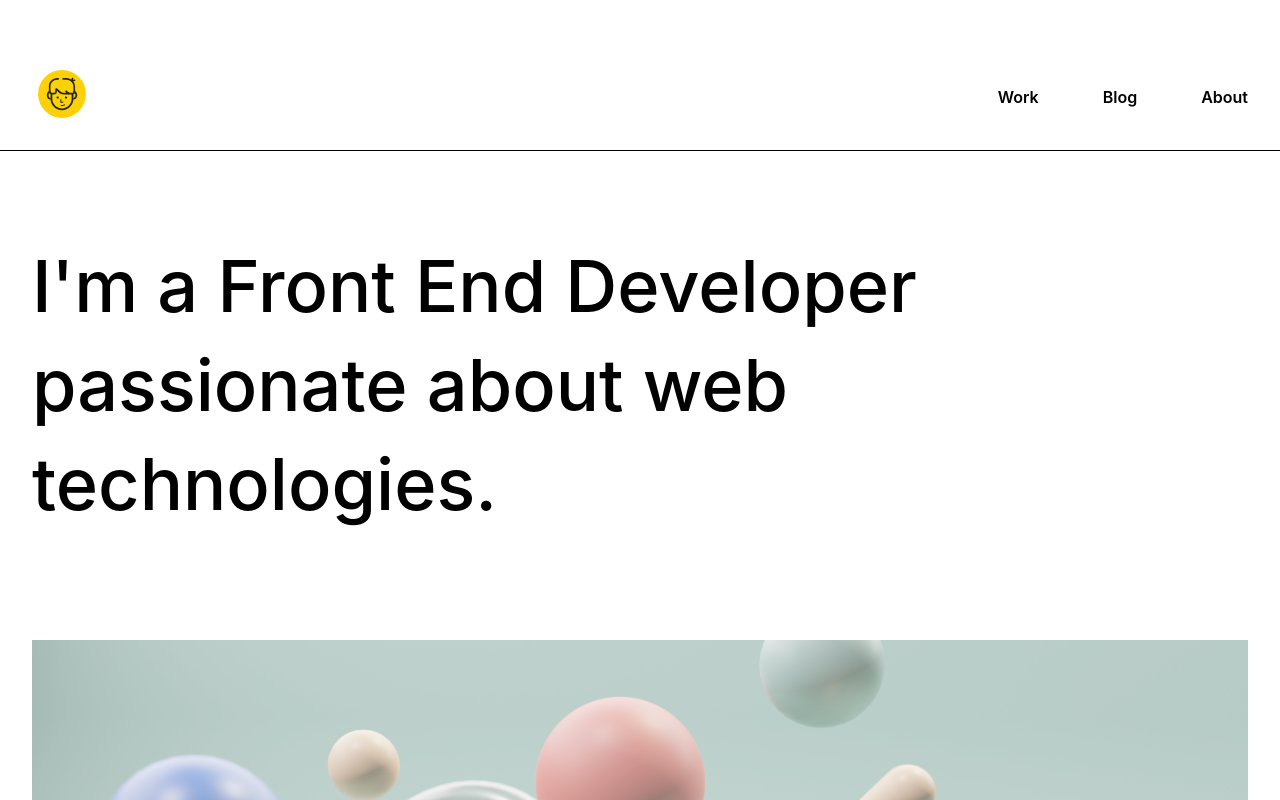
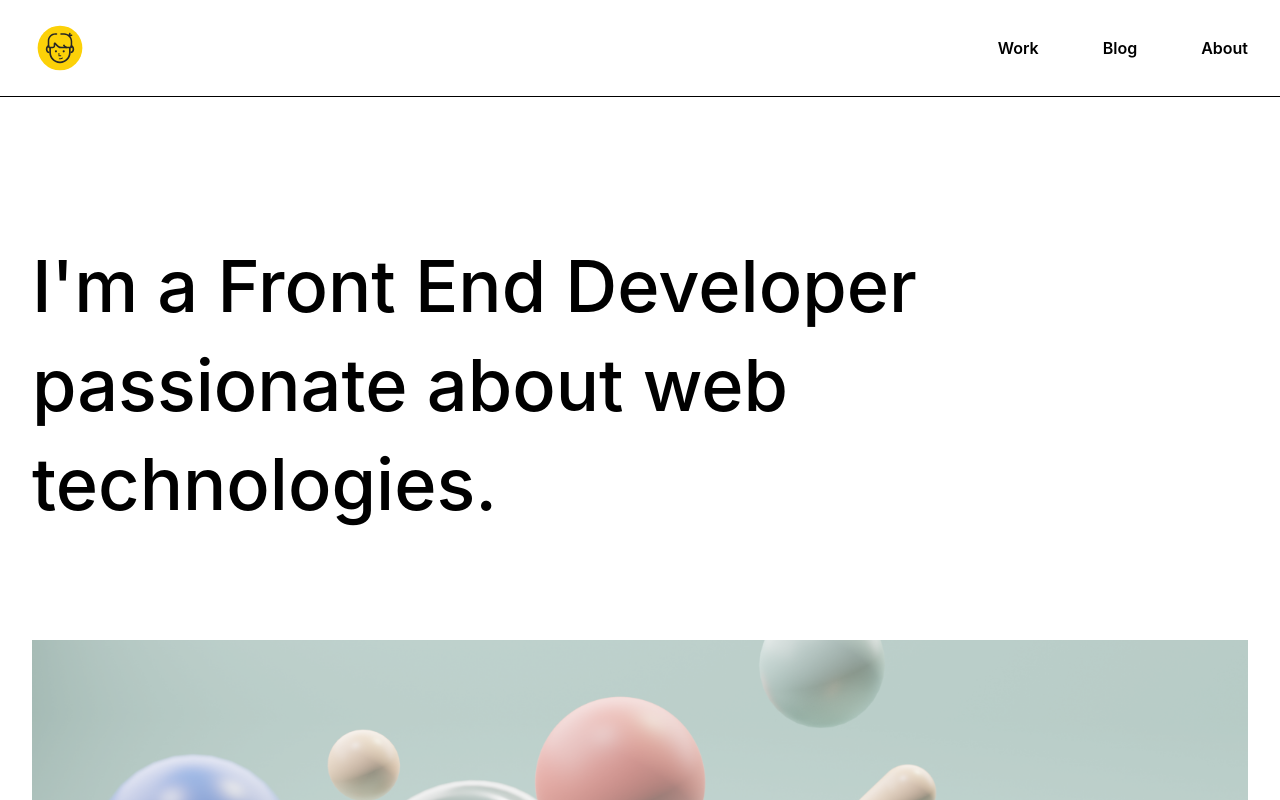
Before and after one commit to Johnmojo/johnnychai.com, a Next.js app: page / in a window 1280 px wide. Shown: the top 800 px of the page. Built offline with nearby package versions, Linux system fonts and the light colour scheme.

Commit message:
fix: footer tweaks

```diff
--- /dev/null
+++ b/components/Content/Svg/Logo.tsx
@@ -0,0 +1,57 @@
+const Logo = () => {
+  return (
+    <div className="group h-14 w-14">
+      <svg
+        xmlns="http://www.w3.org/2000/svg"
+        viewBox="0 0 400 400"
+        className="transition duration-500 ease-in-out group-hover:scale-110"
+      >
+        <defs>
+          <style>{`.c{fill:#262626;}.d{fill:#fcd108;}`}</style>
+        </defs>
+        <g id="a" />
+        <g id="b">
+          <circle className="d" cx="200" cy="200" r="159.68" />
+          <g className="face__Anim transition duration-500 ease-in-out group-hover:animate-logo">
+            <path
+              className="c"
+              d="M287.33,188.55c0,7.77-6.3,14.07-14.07,14.07h-63.77c-19.64,0-33.74-15.6-42.16-24.92-.51-.56-1.05-1.16-1.58-1.75v8.53c0,10.02-8.12,18.14-18.14,18.14h-18.44c-9.28,0-16.81-7.52-16.81-16.81v-37.13c0-30.32,24.58-54.91,54.91-54.91h8c3.01,0,5.46,2.44,5.46,5.46h0c0,3.01-2.44,5.46-5.46,5.46h-8c-24.29,0-43.99,19.69-43.99,43.99v37.13c0,3.25,2.64,5.89,5.89,5.89h18.44c3.99,0,7.23-3.24,7.23-7.23v-8.71c0-6.12,.42-12.26,5.48-14.2,5.31-2.04,9.21,2.28,15.12,8.82,7.68,8.49,19.27,21.33,34.06,21.33h58.1c4.88,0,8.83-3.95,8.83-8.83v-31.11c0-26-21.07-47.07-47.07-47.07h-22.43c-3.01,0-5.46-2.44-5.46-5.46h0c0-3.01,2.44-5.46,5.46-5.46h22.43c32.03,0,57.99,25.96,57.99,57.99v36.78Z"
+            />
+            <path
+              className="c"
+              d="M288.96,107.8c-.53-2.97-3.37-4.94-6.33-4.41l-9.62,1.72,2.58-5.35c1.31-2.72,.17-5.98-2.55-7.29-2.72-1.31-5.98-.17-7.29,2.55l-6.45,13.39c-1.31,2.72-.17,5.98,2.55,7.29,.43,.21,.87,.33,1.31,.42,1.18,.91,2.71,1.36,4.29,1.07l17.1-3.06c2.97-.53,4.94-3.37,4.41-6.33Z"
+            />
+            <path
+              className="c"
+              d="M241.33,201.8c-7.57-4.1-13.64-9.34-18.12-15.65-2.19-3.08-1.29-7.51,1.9-9.33l.42-.24c2.62-1.49,5.77-.6,7.57,1.92,3.32,4.62,7.81,8.46,13.58,11.59,2.73,1.48,4,4.89,2.86,7.92l-.19,.5c-1.27,3.36-4.98,4.94-8.02,3.3Z"
+            />
+            <path
+              className="c"
+              d="M200.18,308.06h-.7c-41.9,0-75.98-34.08-75.98-75.98v-34.92h11.89v34.92c0,35.34,28.75,64.09,64.09,64.09h.7c35.34,0,64.09-28.75,64.09-64.09v-34.92h11.89v34.92c0,41.9-34.08,75.98-75.98,75.98Z"
+            />
+            <path
+              className="c"
+              d="M124.25,237.97c-14.18,0-25.72-13.32-25.72-29.7s10.63-29.7,24.74-29.7v11.89c-7.21,0-12.85,7.83-12.85,17.82s6.21,17.82,13.84,17.82v11.89Z"
+            />
+            <path
+              className="c"
+              d="M274.9,237.97v-11.89c7.83,0,14.69-8.32,14.69-17.82,0-9.99-5.64-17.82-12.85-17.82v-11.89c14.1,0,24.74,12.77,24.74,29.7s-12.17,29.7-26.58,29.7Z"
+            />
+            <circle className="c" cx="171.03" cy="224.08" r="7.72" />
+            <circle className="c" cx="226.43" cy="224.08" r="7.72" />
+            <polygon
+              className="c"
+              points="208.39 258.61 189.1 258.61 189.1 235.59 195.58 235.59 195.58 252.13 208.39 252.13 208.39 258.61"
+            />
+            <path
+              className="c"
+              d="M192.34,281.04v-6.48c11,0,18.08-1.32,20.4-2.25v-3.73h6.48v5.01c0,4.95-9.05,7.46-26.88,7.46Z"
+            />
+          </g>
+        </g>
+      </svg>
+    </div>
+  );
+};
+
+export default Logo;
--- /dev/null
+++ b/components/Content/Svg/index.ts
@@ -0,0 +1,2 @@
+export { default as Arrow } from "./Arrow";
+export { default as Logo } from "./Logo";
--- a/components/Layout/Footer.tsx
+++ b/components/Layout/Footer.tsx
@@ -6,7 +6,7 @@ const Footer = () => {
           <h1 className="pb-12 text-3xl font-medium leading-snug md:text-5xl md:leading-snug">
             Say hi at
           </h1>
-          <h1 className="text-xl leading-snug md:text-3xl md:leading-snug">
+          <h1 className="inline-block text-xl leading-snug md:text-3xl md:leading-snug">
             <a
               target="_blank"
               rel="noreferrer"
--- a/components/Layout/Header.tsx
+++ b/components/Layout/Header.tsx
@@ -1,6 +1,6 @@
 import Link from "next/link";
-import Image from "next/image";
-import { useState } from "react";
+import { useState, useEffect } from "react";
+import { Logo, Arrow } from "../Content/Svg";
 
 interface Props {
   scroll: boolean;
@@ -9,25 +9,36 @@ interface Props {
 
 const Header = ({ scroll, transparent }: Props) => {
   const [menu, setMenu] = useState(false);
+  // const [isMobile, setIsMobile] = useState(false);
+
+  const handleResize = () => {
+    if (window.innerWidth < 768 && menu) {
+      setMenu(false);
+    }
+  };
+
+  useEffect(() => {
+    if (menu) {
+      document.body.classList.add("noScroll");
+    } else {
+      document.body.classList.remove("noScroll");
+    }
+    window.addEventListener("resize", handleResize);
+  }, [menu]);
 
   return (
     <header>
       <div
         className={`fixed z-50 hidden w-full border-b transition-all duration-300 ease-out md:block ${
           scroll && "-translate-y-full transition-all"
-        } ${transparent ? "bg-transparent pt-16 pb-5" : "bg-white pt-5 pb-5"}
+        } ${transparent ? "bg-transparent pt-5 pb-5" : "bg-white pt-5 pb-5"}
         `}
       >
         <div className="mx-auto flex max-w-screen-xl items-center justify-between px-8">
           <div className="cursor-pointer">
             <Link href="/">
               <a>
-                <Image
-                  alt="Logo"
-                  src="/static/icons/logo.svg"
-                  width={60}
-                  height={60}
-                />
+                <Logo />
               </a>
             </Link>
           </div>
@@ -55,24 +66,17 @@ const Header = ({ scroll, transparent }: Props) => {
       <div
         className={`fixed z-50 block w-full border-b px-8 transition-all duration-300 ease-out md:hidden ${
           scroll && "-translate-y-full transition-all"
-        } ${transparent ? "bg-transparent pt-16 pb-5" : "bg-white pt-5 pb-5"} `}
+        } ${transparent ? "bg-transparent pt-5 pb-5" : "bg-white pt-5 pb-5"} `}
       >
         <div className="mx-auto flex max-w-screen-xl items-center justify-between">
-          <div className="cursor-pointer">
+          <div className="z-50 cursor-pointer">
             <Link href="/">
-              <a>
-                <Image
-                  alt="Logo"
-                  src="/static/icons/logo.svg"
-                  width={60}
-                  height={60}
-                />
-              </a>
+              <Logo />
             </Link>
           </div>
           <div className="z-50 cursor-pointer">
             <button
-              className="flex h-14 w-14 flex-col items-center justify-center rounded-full border border-black"
+              className="flex h-12 w-12 flex-col items-center justify-center rounded-full border border-black"
               onClick={() => setMenu(!menu)}
             >
               <span
@@ -88,14 +92,20 @@ const Header = ({ scroll, transparent }: Props) => {
             </button>
           </div>
           <div
-            className={`fixed top-0 -right-2/4 flex h-screen w-2/4 flex-col justify-center bg-white transition-all duration-300 ease-in-out ${
+            className={`fixed top-0 -right-2/4 flex h-screen w-2/4 flex-col justify-center bg-white transition-all duration-500 ease-in-out ${
               menu && "right-0 !w-full"
             }`}
           >
             <nav>
               <ul className="flex flex-col space-y-6 text-4xl">
+                <div className="ml-8 mr-auto text-sm">Navigation</div>
+                <div className="relative my-20 flex items-center px-8">
+                  <div className="flex-grow border-t"></div>
+                </div>
                 <li
-                  className="ml-16 mr-auto underline-offset-8"
+                  className={`ml-8 mr-auto underline-offset-8 ${
+                    menu && "animate-[menu_0.5s_ease-in-out] duration-100"
+                  }`}
                   onClick={() => setMenu(!menu)}
                 >
                   <Link href="/work">
@@ -103,7 +113,9 @@ const Header = ({ scroll, transparent }: Props) => {
                   </Link>
                 </li>
                 <li
-                  className="ml-16 mr-auto underline-offset-8"
+                  className={`ml-8 mr-auto underline-offset-8 ${
+                    menu && "animate-[menu_0.75s_ease-in-out] duration-300"
+                  }`}
                   onClick={() => setMenu(!menu)}
                 >
                   <Link href="/blog">
@@ -111,7 +123,9 @@ const Header = ({ scroll, transparent }: Props) => {
                   </Link>
                 </li>
                 <li
-                  className="ml-16 mr-auto underline-offset-8"
+                  className={`ml-8 mr-auto underline-offset-8 ${
+                    menu && "animate-[menu_1s_ease-in-out] duration-1000"
+                  }`}
                   onClick={() => setMenu(!menu)}
                 >
                   <Link href="/about">
@@ -119,6 +133,88 @@ const Header = ({ scroll, transparent }: Props) => {
                   </Link>
                 </li>
               </ul>
+              <div className="mt-12 flex flex-col space-y-6 text-4xl">
+                <div className="ml-8 mr-auto text-sm">Say hi at</div>
+                <div className="relative my-20 flex items-center px-8">
+                  <div className="flex-grow border-t"></div>
+                </div>
+                <div
+                  className={`ml-8 mr-auto text-xl underline-offset-8 ${
+                    menu && "animate-[menu_1.25s_ease-in-out] duration-1000"
+                  }`}
+                >
+                  <a
+                    target="_blank"
+                    rel="noreferrer"
+                    href="hello@johnnychai.com"
+                    className="group"
+                  >
+                    <div className="flex items-center justify-between">
+                      <div>hello@johnnychai.com</div>
+                      <div className="mt-auto mb-auto overflow-hidden transition-all duration-300 ease-out group-hover:-translate-y-1 group-hover:translate-x-1">
+                        <Arrow />
+                      </div>
+                    </div>
+                  </a>
+                </div>
+                <div
+                  className={`ml-8 mr-auto text-xl underline-offset-8 ${
+                    menu && "animate-[menu_1.5s_ease-in-out] duration-1000"
+                  }`}
+                >
+                  <a
+                    target="_blank"
+                    rel="noreferrer"
+                    href="https://www.linkedin.com/in/johchai"
+                    className="group"
+                  >
+                    <div className="flex items-center justify-between">
+                      <div>LinkedIn</div>
+                      <div className="mt-auto mb-auto overflow-hidden transition-all duration-300 ease-out group-hover:-translate-y-1 group-hover:translate-x-1">
+                        <Arrow />
+                      </div>
+                    </div>
+                  </a>
+                </div>
+                <div
+                  className={`ml-8 mr-auto text-xl underline-offset-8 ${
+                    menu && "animate-[menu_1.75s_ease-in-out] duration-1000"
+                  }`}
+                >
+                  <a
+                    target="_blank"
+                    rel="noreferrer"
+                    href="https://www.github.com/johnmojo"
+                    className="group"
+                  >
+                    <div className="flex items-center justify-between">
+                      <div>Github</div>
+                      <div className="mt-auto mb-auto overflow-hidden transition-all duration-300 ease-out group-hover:-translate-y-1 group-hover:translate-x-1">
+                        <Arrow />
+                      </div>
+                    </div>
+                  </a>
+                </div>
+                <div
+                  className={`ml-8 mr-auto text-xl underline-offset-8 ${
+                    menu && "animate-[menu_2s_ease-in-out] duration-1000"
+                  }`}
+                >
+                  <a
+                    target="_blank"
+                    rel="noreferrer"
+                    href="https://www.instagram.com/johnsaaz"
+                    className="group"
+                  >
+                    <div className="flex items-center justify-between">
+                      <div>Instagram</div>
+                      <div className="mt-auto mb-auto overflow-hidden transition-all duration-300 ease-out group-hover:-translate-y-1 group-hover:translate-x-1">
+                        <Arrow />
+                      </div>
+                    </div>
+                  </a>
+                </div>
+              </div>
             </nav>
           </div>
         </div>
--- a/components/Layout/TemplateLayout.tsx
+++ b/components/Layout/TemplateLayout.tsx
@@ -43,6 +43,7 @@ const TemplateLayout = ({ children }: Props) => {
   }, []);
 
   return (
+    // Unused dark mode
     <div className={`${edge && "dark"}`}>
       <Header scroll={scroll} transparent={transparent} />
       <main>{children}</main>
--- a/styles/globals.css
+++ b/styles/globals.css
@@ -23,6 +23,10 @@ body {
     Oxygen, Ubuntu, Cantarell, Fira Sans, Droid Sans, Helvetica Neue, sans-serif;
 }
 
+::selection {
+  background-color: #d6ff35;
+}
+
 a {
   color: inherit;
   text-decoration: none;
@@ -31,6 +35,11 @@ a {
 * {
   box-sizing: border-box;
   border-color: black;
+}
+
+.noScroll {
+  height: 100%;
+  overflow-y: hidden;
 }
 
 .facebook-responsive {
```
Also changed, not shown: components/Content/Svg/Arrow.tsx (added, +20 -0 lines), tailwind.config.js (+24 -1 lines).
